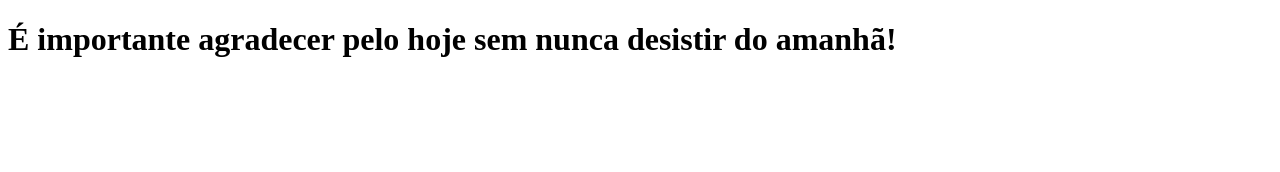
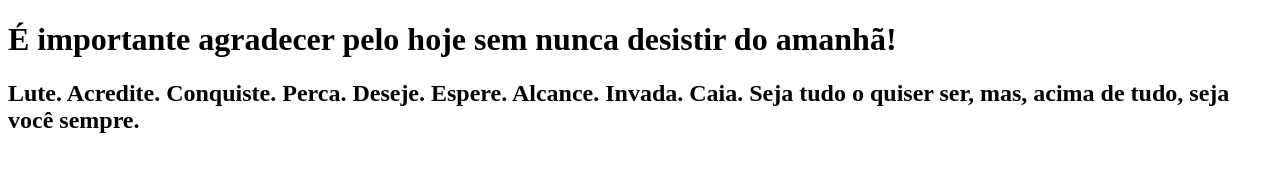
Before and after one commit to felip-SN/Projeto-do-Capitulo-1---Frases-Motivacionais, a plain HTML site: page FrasesMotivacionais/index.html in a window 1280 px wide. Drawn offline with Linux system fonts and the light colour scheme.

Commit message:
frase motivacional 2

```diff
--- a/FrasesMotivacionais/index.html
+++ b/FrasesMotivacionais/index.html
@@ -7,5 +7,6 @@
 </head>
 <body>
     <h1>É importante agradecer pelo hoje sem nunca desistir do amanhã!</h1>
+    <h2>Lute. Acredite. Conquiste. Perca. Deseje. Espere. Alcance. Invada. Caia. Seja tudo o quiser ser, mas, acima de tudo, seja você sempre.</h2>
 </body>
 </html>
```
